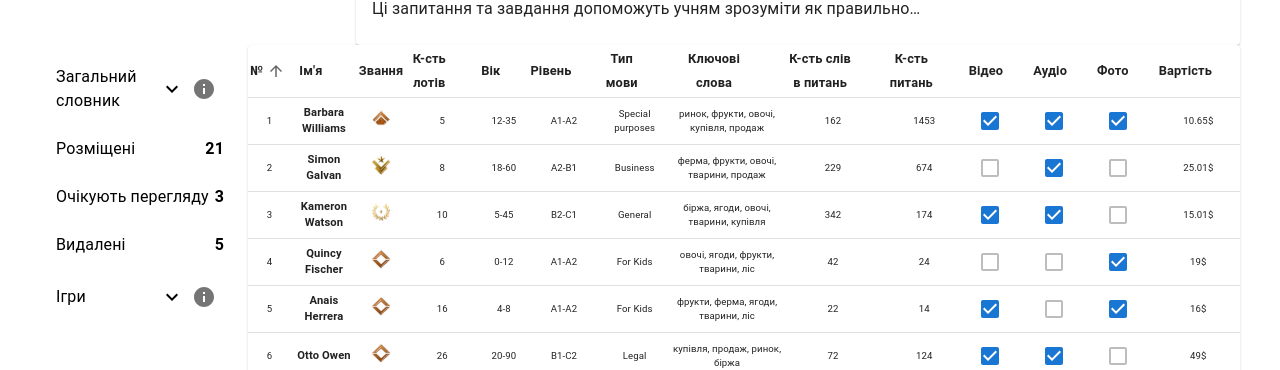
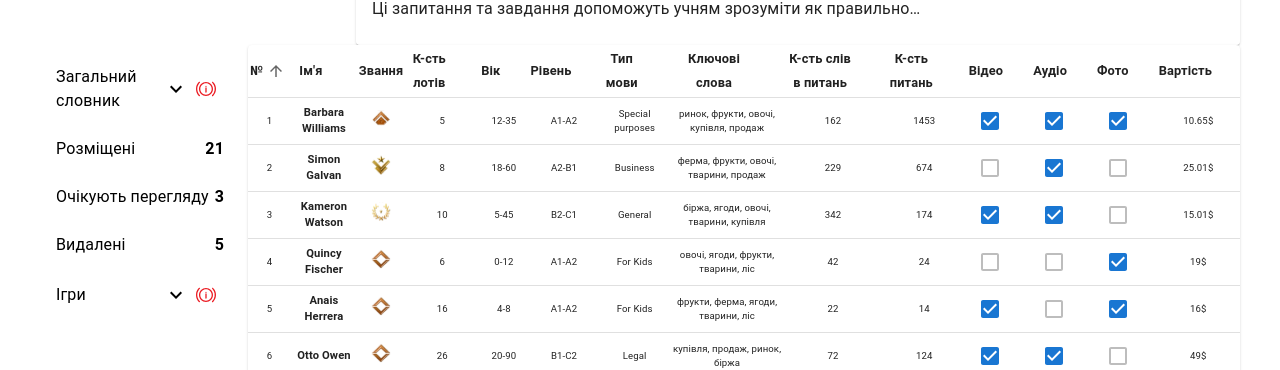
Before and after one commit to MaryRitzy/Rating-Rank, a React (Create React App) app: page / in a window 1280 px wide. Shown: the part 2835-3205 px from the top of the page. Built offline with nearby package versions, Linux system fonts and the light colour scheme.

Commit message:
change Icon Info

```diff
--- a/src/Table/PageFilterTable.tsx
+++ b/src/Table/PageFilterTable.tsx
@@ -10,8 +10,10 @@ import {
     IconButton,
     Tooltip,
     Typography,
+    SvgIcon,
 } from '@mui/material'
 import { ExpandLess, ExpandMore, Info as InfoIcon } from '@mui/icons-material'
+import InfoRedIcon from './img_icons/icon_InfoRed.svg'
 
 type Props = {}
 const PageFilterTable = (props: Props) => {
@@ -60,7 +62,14 @@ const PageFilterTable = (props: Props) => {
                                 {openGeneral ? <ExpandLess /> : <ExpandMore />}
                                 <Tooltip title="Information about general dictionary">
                                     <IconButton>
-                                        <InfoIcon />
+                                        <img
+                                            src={InfoRedIcon}
+                                            alt="info"
+                                            style={{
+                                                width: '20px',
+                                                height: '20px',
+                                            }}
+                                        />
                                     </IconButton>
                                 </Tooltip>
                             </ListItemButton>
@@ -122,7 +131,14 @@ const PageFilterTable = (props: Props) => {
                                 {openGames ? <ExpandLess /> : <ExpandMore />}
                                 <Tooltip title="Information about games">
                                     <IconButton>
-                                        <InfoIcon />
+                                        <img
+                                            src={InfoRedIcon}
+                                            alt="info"
+                                            style={{
+                                                width: '20px',
+                                                height: '20px',
+                                            }}
+                                        />
                                     </IconButton>
                                 </Tooltip>
                             </ListItemButton>
```
Also changed, not shown: src/Table/img_icons/icon_InfoRed.svg (added).
